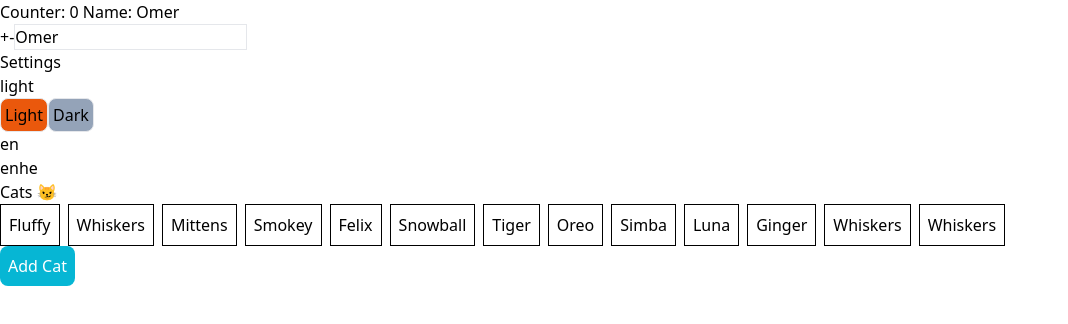
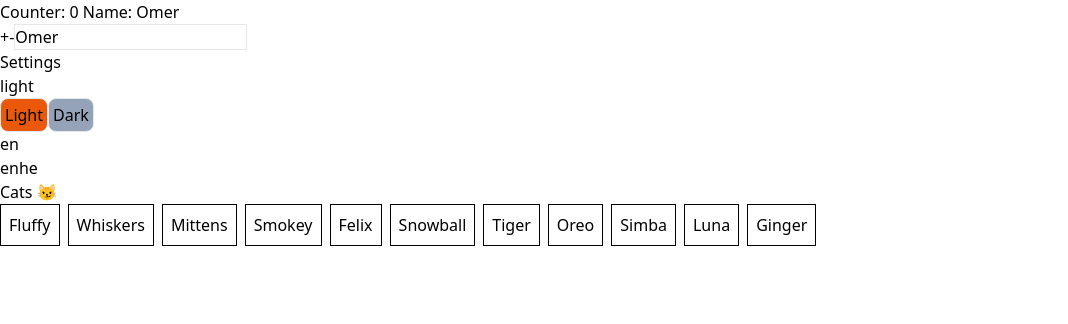
Before and after one commit to Omerkugel12/Redux, a React (Vite) app: page / in a window 1280 px wide. Shown: the top 324 px of the page, without its empty margins (0-1068 px from the left). Built offline with nearby package versions, Linux system fonts and the light colour scheme; data requests are answered from the project's data file.

Commit message:
refactoring reducer

```diff
--- a/db.json
+++ b/db.json
@@ -43,14 +43,6 @@
     {
       "id": "cat11",
       "name": "Ginger"
-    },
-    {
-      "id": "02e4",
-      "name": "Whiskers"
-    },
-    {
-      "id": "7b17",
-      "name": "Whiskers"
     }
   ]
 }
--- a/src/App.jsx
+++ b/src/App.jsx
@@ -16,7 +16,7 @@ function App() {
 
   useEffect(() => {
     dispatch(fetchCats());
-  }, [dispatch]); // Ensure dispatch is a dependency
+  }, []);
 
   function handleIncrement() {
     dispatch(increment());
@@ -40,9 +40,7 @@ function App() {
   }
 
   function handleAddCat() {
-    // Hardcoded cat name example
-    const newCatName = "Whiskers";
-    dispatch(addCat({ name: newCatName }));
+    dispatch(addCat({ name: "baba" }));
   }
 
   return (
@@ -97,12 +95,12 @@ function App() {
             </li>
           ))}
         </ul>
-        <button
+        {/* <button
           onClick={handleAddCat}
           className="bg-cyan-500 text-white p-2 rounded-lg"
         >
           Add Cat
-        </button>
+        </button> */}
       </div>
     </>
   );
--- a/src/store/actions/cats.action.js
+++ b/src/store/actions/cats.action.js
@@ -16,12 +16,8 @@ export function fetchCats() {
 
 export function addCat(newCat) {
   return async (dispatch) => {
-    try {
-      const res = await axios.post(CATS_URL, newCat);
-      dispatch({ type: ADD_CAT, payload: res.data });
-    } catch (error) {
-      console.log(error);
-    }
+    const res = await axios.post(CATS_URL, newCat);
+    dispatch({ type: ADD_CAT, payload: res.data });
   };
 }
 
--- a/src/store/reducers/cats.reducer.js
+++ b/src/store/reducers/cats.reducer.js
@@ -9,7 +9,7 @@ function catsReducer(state = INITIAL_CATS_STATE, action) {
     case SET_CATS:
       return { ...state, cats: action.payload };
     case ADD_CAT:
-      return { ...state, cats: [...state, action.payload] };
+      return { ...state, cats: [...state.cats, action.payload] };
     case REMOVE_CAT:
       return {
         ...state,
```
